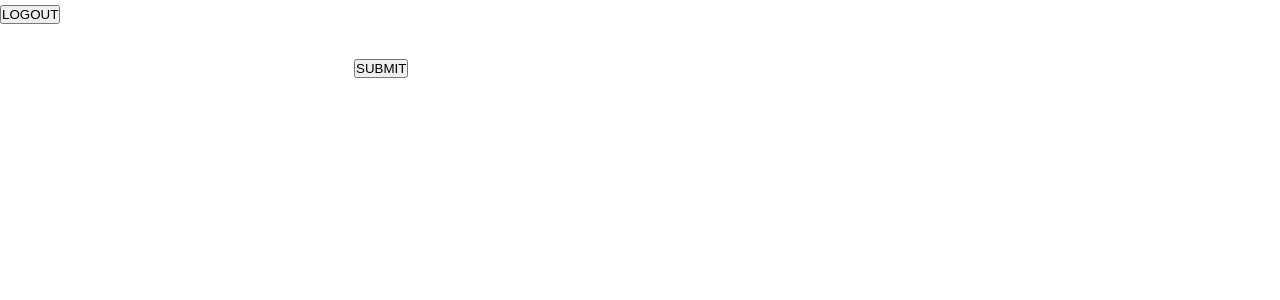
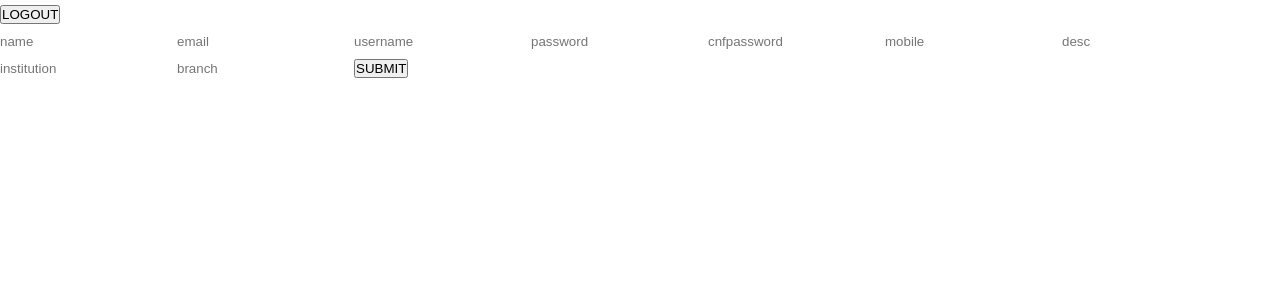
Before and after one commit to vorbyit/portalfrontend, a React (Create React App) app: page /signup/expert in a window 1280 px wide. Shown: the top 300 px of the page. Built offline with nearby package versions, Linux system fonts and the light colour scheme.

Commit message:
fix : ExpertCard minimization done

```diff
--- a/src/components/ExpertCard.jsx
+++ b/src/components/ExpertCard.jsx
@@ -17,6 +17,7 @@ export default class ExpertCard extends Component {
 		this.setDate=this.setDate.bind(this);
 		this.bookSlot=this.bookSlot.bind(this);
 		this.handleSubmit=this.handleSubmit.bind(this);
+		this.minimizeCard=this.minimizeCard.bind(this)
 	}
 
 	setDate(evt) {
@@ -38,21 +39,36 @@ export default class ExpertCard extends Component {
 		}
 	}
 
+	minimizeCard() {
+		this.setState({
+			showDetails : false
+		})
+	}
+
 	handleSubmit(evt) {
 		evt.preventDefault();
 		console.log(this.state)
+		if(this.state.showDetails === false ) {
+			this.setState({
+				showDetails : true
+			})
+		}
+		else if (this.state.bookSlot === undefined ) {
+			console.log("Select SLOT")
+		}
+		else {
 		const slot = API.post('/slots/bookslot',{
 			date : this.state.currDate,
 			slot : this.state.bookSlot,
 			expertId : this.props.expert._id,
-		})
+		})}
 	}
 
 	render() {
 		const { expert } = this.props
 
 		return (
-			<div className="Expert-Card">
+			<div className={!this.state.showDetails ? "Expert-Card" : "Expert-Card EC-details"}>
 				<div className="info">
 					<img src={expert.pic === 'defaultpic' ? defaultPic : expert.pic} alt="profpic"/>
 
@@ -63,7 +79,9 @@ export default class ExpertCard extends Component {
 						<button onClick={this.handleSubmit}>BOOK SLOT</button>
 					</div>
 				</div>
+				{ !this.state.showDetails ? null :
 					<div className="details">
+						<button onClick={this.minimizeCard}>X</button>
 						<div className="description">
 							<h1>Description</h1>
 							<p>
@@ -83,7 +101,6 @@ export default class ExpertCard extends Component {
 							</div>
 							<div>
 
-						</div>
 							</div>
 						</div>
 					{isEmpty(expert.slots) ? null :
@@ -113,6 +130,9 @@ export default class ExpertCard extends Component {
 					}
 					<div>Slots</div>
 					</div>
+				}
+			</div>
+
 		)
 	}
 }
--- a/src/components/SignupExpert.jsx
+++ b/src/components/SignupExpert.jsx
@@ -42,6 +42,7 @@ export default class SignupExpert extends Component {
 					<input
 						type="text"
 						name="name"
+						placeholder="name"
 						id="name"
 						value={this.state.name}
 						onChange={this.handleChange}
@@ -49,6 +50,7 @@ export default class SignupExpert extends Component {
 					<input
 						type="email"
 						name="email"
+						placeholder="email"
 						id="email"
 						value={this.state.email}
 						onChange={this.handleChange}
@@ -56,6 +58,7 @@ export default class SignupExpert extends Component {
 					<input
 						type="text"
 						name="username"
+						placeholder="username"
 						id="username"
 						value={this.state.username}
 						onChange={this.handleChange}
@@ -63,6 +66,7 @@ export default class SignupExpert extends Component {
 					<input
 						type="password"
 						name="password"
+						placeholder="password"
 						id="password"
 						value={this.state.password}
 						onChange={this.handleChange}
@@ -70,6 +74,7 @@ export default class SignupExpert extends Component {
 					<input
 						type="password"
 						name="cnfpassword"
+						placeholder="cnfpassword"
 						id="cnfpassword"
 						value={this.state.cnfpassword}
 						onChange={this.handleChange}
@@ -77,6 +82,7 @@ export default class SignupExpert extends Component {
 					<input
 						type="text"
 						name="mobile"
+						placeholder="mobile"
 						id="mobile"
 						value={this.state.mobile}
 						onChange={this.handleChange}
@@ -84,6 +90,7 @@ export default class SignupExpert extends Component {
 					<input
 						type="text"
 						name="desc"
+						placeholder="desc"
 						id="desc"
 						value={this.state.desc}
 						onChange={this.handleChange}
@@ -91,6 +98,7 @@ export default class SignupExpert extends Component {
 					<input
 						type="text"
 						name="institution"
+						placeholder="institution"
 						id="institution"
 						value={this.state.institution}
 						onChange={this.handleChange}
@@ -98,6 +106,7 @@ export default class SignupExpert extends Component {
 					<input
 						type="text"
 						name="branch"
+						placeholder="branch"
 						id="branch"
 						value={this.state.barnch}
 						onChange={this.handleChange}
--- a/src/css/expertCard.css
+++ b/src/css/expertCard.css
@@ -1,7 +1,7 @@
 @import url('https://fonts.googleapis.com/css?family=Roboto:100,400&display=swap');
 
 .Expert-Card {
-    width: 75%;
+    width: 25%;
     margin: 5% 10%;
     border-radius: 1rem;
     box-shadow: 0 0 0.5rem #00000d;
@@ -11,6 +11,12 @@
     transition: ease;
     transition-duration: 0.5s;
     color: #707070;
+    float: right;
+
+}
+
+.EC-details {
+    width: 75%;
 }
 
 .Expert-Card:hover{
@@ -19,12 +25,16 @@
 }
 
 .Expert-Card .info {
-    width: 30%;
     padding: 2%;
+    width: 100%;
     background-color: #ecf9ff;
     border-radius: 1rem;
     text-align: center;
     font-weight: 100;
+}
+
+.EC-details .info{
+    width: 30%;
 }
 
 .Expert-Card .info img {
```
Lines whose indentation alone changed are shown as unchanged.
